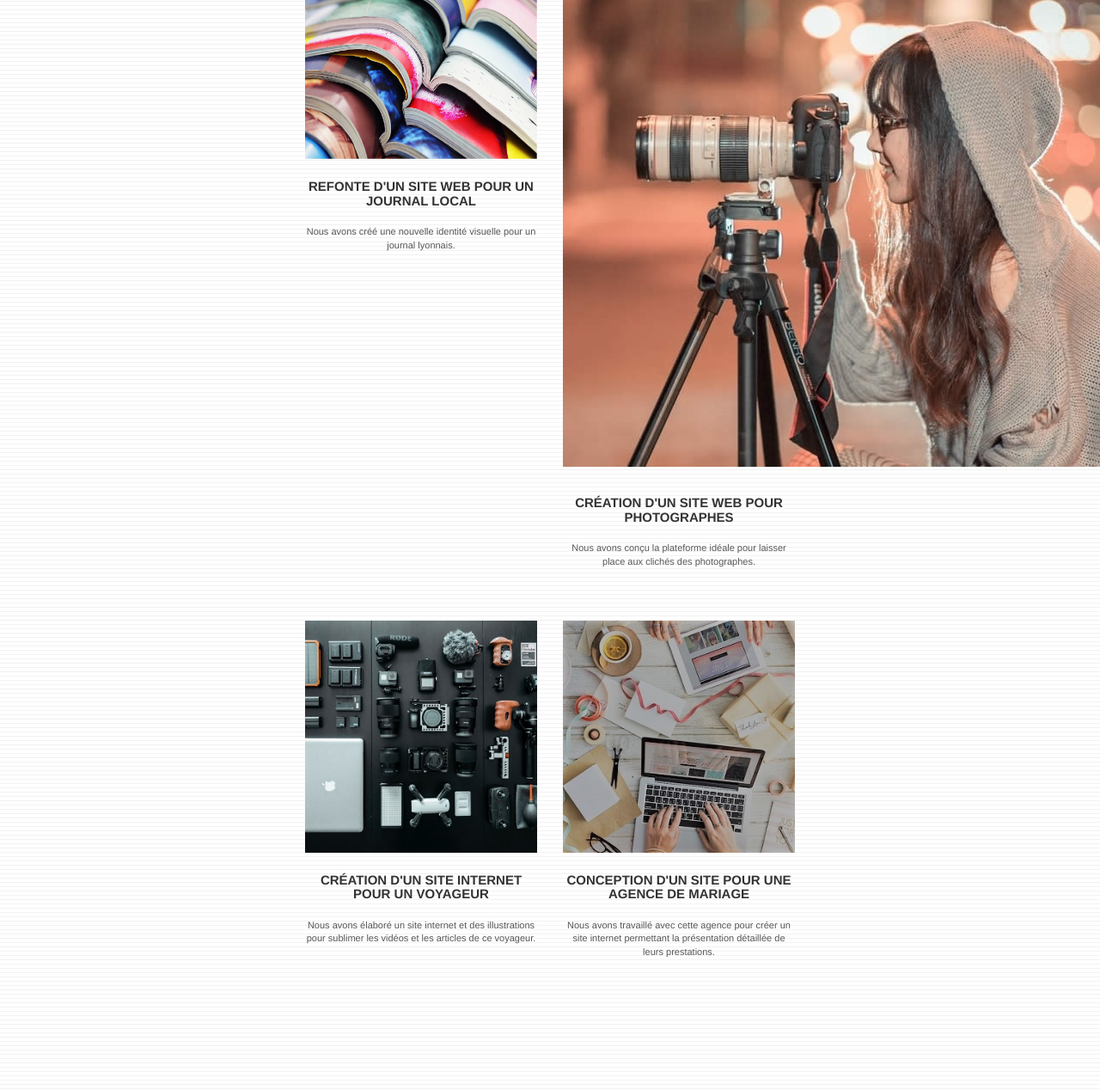
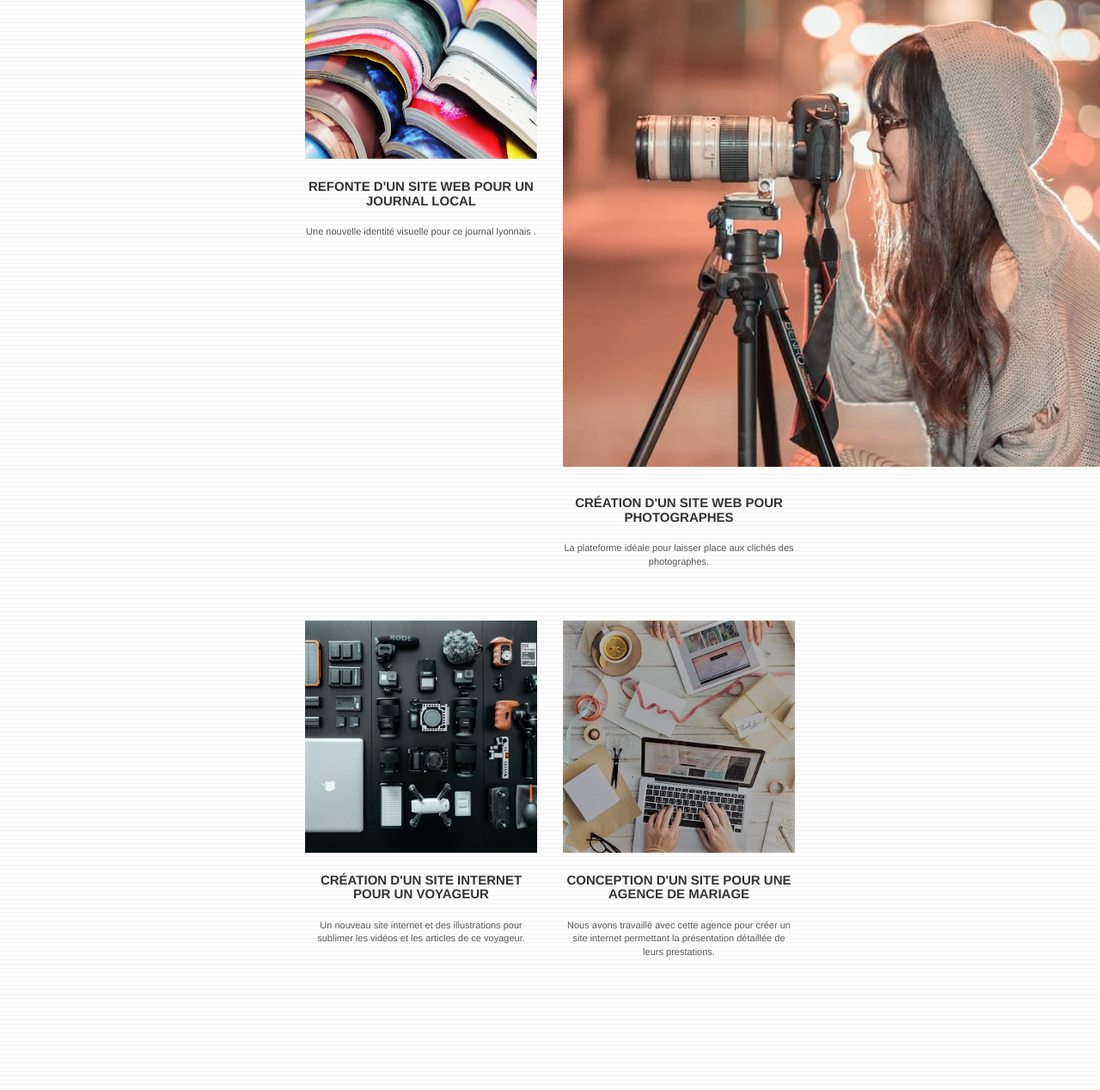
Before and after one commit to dylan-Bertrand/la-panthere, a plain HTML site: page index.html in a window 1280 px wide. Shown: the part 2039-3307 px from the top of the page at 86% size. Drawn offline with Linux system fonts and the light colour scheme.

Commit message:
#4 correction du texte

```diff
--- a/index.html
+++ b/index.html
@@ -164,7 +164,7 @@
 					Refonte d'un site web pour un journal local
 				</h3>
 				<p class="text-center">
-					Nous avons créé une nouvelle identité visuelle pour un journal lyonnais.
+					Une nouvelle identité visuelle pour ce journal lyonnais .
 				</p>
 			</div>
 			<div class="col-sm-6">
@@ -173,7 +173,7 @@
 					Création d'un site web pour photographes
 				</h3>
 				<p class="text-center">
-					Nous avons conçu la plateforme idéale pour laisser place aux clichés des photographes.
+					La plateforme idéale pour laisser place aux clichés des photographes.
 				</p>
 			</div>
 		</div>
@@ -184,7 +184,7 @@
 					Création d'un site internet pour un voyageur
 				</h3>
 				<p class="text-center">
-					Nous avons élaboré un site internet et des illustrations pour sublimer les vidéos et les articles de ce voyageur.
+					Un nouveau site internet et des illustrations pour sublimer les vidéos et les articles de ce voyageur.
 				</p>
 			</div>
 			<div class="col-sm-6">
```
